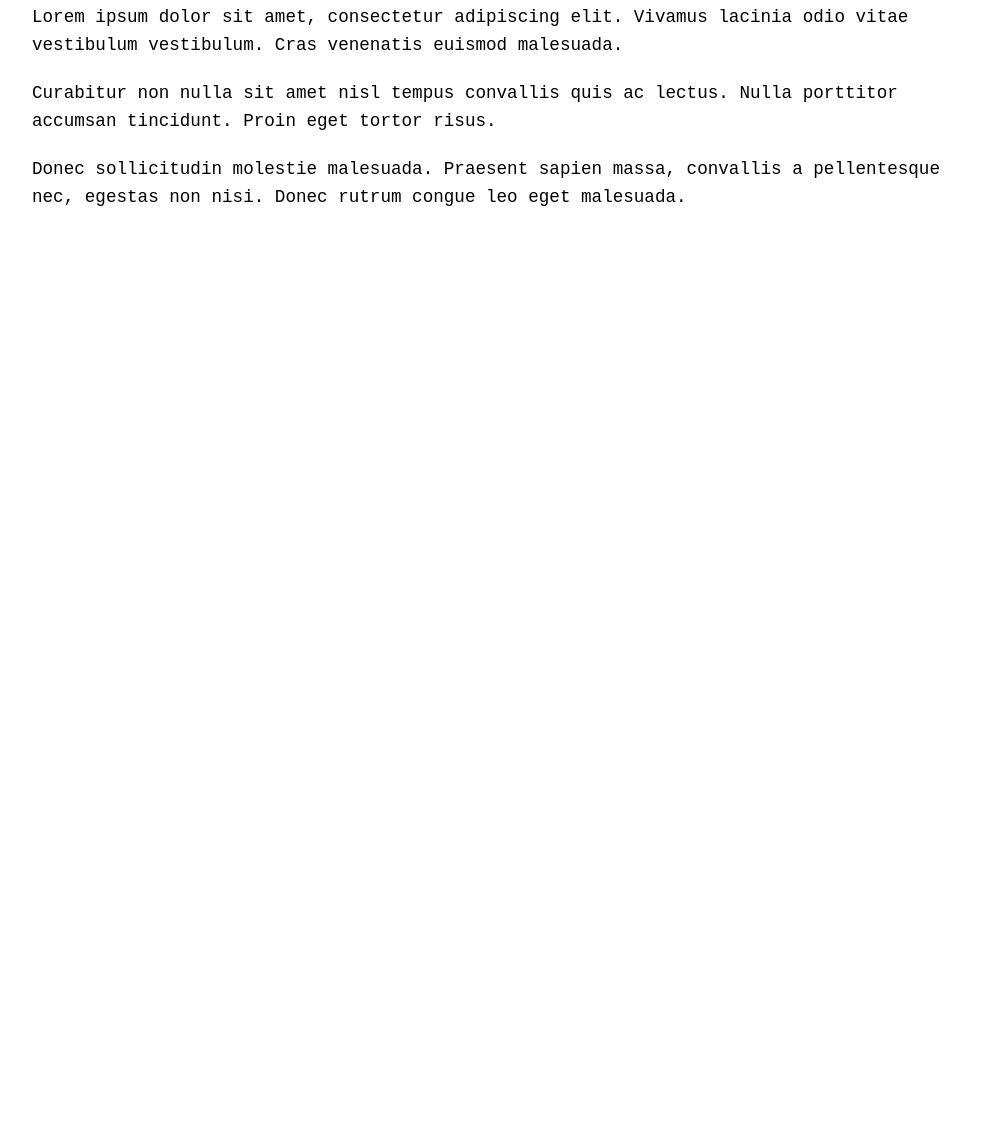
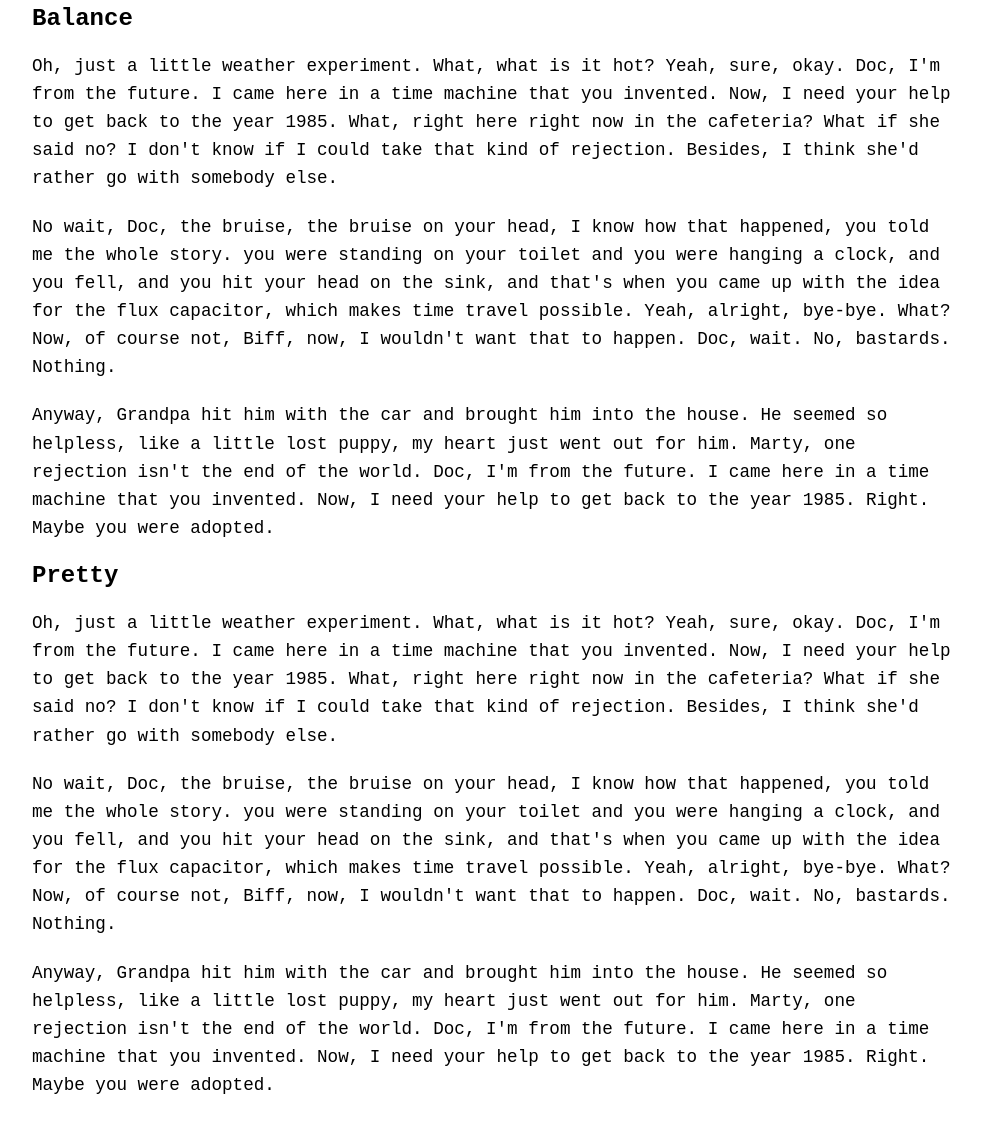
Before and after one commit to viktoriyaMoiseeva/advent-of-web, a website built with Vite: page day-06/index.html in a window 1280 px wide. Shown: the part 85-1218 px from the top of the page, without its empty margins (148-1129 px from the left). Before the commit the page ends 800 px from the top, so only its background shows below. Built offline with nearby package versions, Linux system fonts and the light colour scheme.

Commit message:
day 6 update

```diff
--- a/day-06/index.html
+++ b/day-06/index.html
@@ -3,26 +3,66 @@
     <head>
         <meta charset="UTF-8" />
         <meta name="viewport" content="width=device-width, initial-scale=1.0" />
-        <title>Day 6: text-wrap: balance</title>
+        <title>Day 6: text-wrap: balance and pretty</title>
         <link rel="stylesheet" href="../main.css" />
     </head>
     <body>
-        <header class="header">text-wrap: balance</header>
+        <header class="header">text-wrap: balance and pretty</header>
         <main class="container">
+            <h2>Balance</h2>
             <p class="balanced-text">
-                Lorem ipsum dolor sit amet, consectetur adipiscing elit. Vivamus
-                lacinia odio vitae vestibulum vestibulum. Cras venenatis euismod
-                malesuada.
+                Oh, just a little weather experiment. What, what is it hot?
+                Yeah, sure, okay. Doc, I'm from the future. I came here in a
+                time machine that you invented. Now, I need your help to get
+                back to the year 1985. What, right here right now in the
+                cafeteria? What if she said no? I don't know if I could take
+                that kind of rejection. Besides, I think she'd rather go with
+                somebody else.
             </p>
             <p class="balanced-text">
-                Curabitur non nulla sit amet nisl tempus convallis quis ac
-                lectus. Nulla porttitor accumsan tincidunt. Proin eget tortor
-                risus.
+                No wait, Doc, the bruise, the bruise on your head, I know how
+                that happened, you told me the whole story. you were standing on
+                your toilet and you were hanging a clock, and you fell, and you
+                hit your head on the sink, and that's when you came up with the
+                idea for the flux capacitor, which makes time travel possible.
+                Yeah, alright, bye-bye. What? Now, of course not, Biff, now, I
+                wouldn't want that to happen. Doc, wait. No, bastards. Nothing.
             </p>
             <p class="balanced-text">
-                Donec sollicitudin molestie malesuada. Praesent sapien massa,
-                convallis a pellentesque nec, egestas non nisi. Donec rutrum
-                congue leo eget malesuada.
+                Anyway, Grandpa hit him with the car and brought him into the
+                house. He seemed so helpless, like a little lost puppy, my heart
+                just went out for him. Marty, one rejection isn't the end of the
+                world. Doc, I'm from the future. I came here in a time machine
+                that you invented. Now, I need your help to get back to the year
+                1985. Right. Maybe you were adopted.
+            </p>
+
+            <h2>Pretty</h2>
+            <p class="pretty-text">
+                Oh, just a little weather experiment. What, what is it hot?
+                Yeah, sure, okay. Doc, I'm from the future. I came here in a
+                time machine that you invented. Now, I need your help to get
+                back to the year 1985. What, right here right now in the
+                cafeteria? What if she said no? I don't know if I could take
+                that kind of rejection. Besides, I think she'd rather go with
+                somebody else.
+            </p>
+            <p class="pretty-text">
+                No wait, Doc, the bruise, the bruise on your head, I know how
+                that happened, you told me the whole story. you were standing on
+                your toilet and you were hanging a clock, and you fell, and you
+                hit your head on the sink, and that's when you came up with the
+                idea for the flux capacitor, which makes time travel possible.
+                Yeah, alright, bye-bye. What? Now, of course not, Biff, now, I
+                wouldn't want that to happen. Doc, wait. No, bastards. Nothing.
+            </p>
+            <p class="pretty-text">
+                Anyway, Grandpa hit him with the car and brought him into the
+                house. He seemed so helpless, like a little lost puppy, my heart
+                just went out for him. Marty, one rejection isn't the end of the
+                world. Doc, I'm from the future. I came here in a time machine
+                that you invented. Now, I need your help to get back to the year
+                1985. Right. Maybe you were adopted.
             </p>
         </main>
         <script type="module" src="./main.js"></script>
--- a/day-06/styles.css
+++ b/day-06/styles.css
@@ -1,6 +1,14 @@
-.balanced-text {
+.balanced-text,
+.pretty-text {
     font-size: 1.1rem;
     line-height: 1.6;
     margin-bottom: 20px;
+}
+
+.balanced-text {
     /* text-wrap: balance; */
 }
+
+.pretty-text {
+    /* text-wrap: pretty; */
+}
```
Also changed, not shown: index.html (+9 -1 lines).
